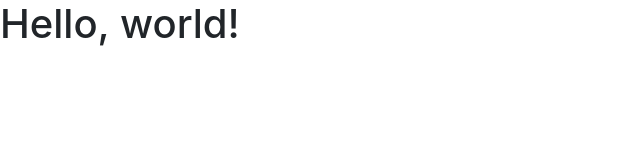
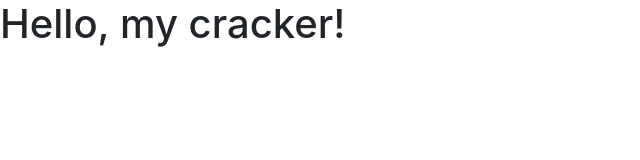
Before and after one commit to nicholas-md/andre-website, a plain HTML site: page index.html in a window 1280 px wide. Shown: the whole page, without its empty margins (0-640 px from the left). Drawn offline with nearby package versions, Linux system fonts and the light colour scheme.

Commit message:
Update index.html

```diff
--- a/index.html
+++ b/index.html
@@ -4,14 +4,15 @@
     <!-- Required meta tags -->
     <meta charset="utf-8">
     <meta name="viewport" content="width=device-width, initial-scale=1, shrink-to-fit=no">
+    <link rel="shortcut icon" href="http://example.com/favicon.ico" />
 
     <!-- Bootstrap CSS -->
     <link rel="stylesheet" href="https://maxcdn.bootstrapcdn.com/bootstrap/4.0.0/css/bootstrap.min.css" integrity="sha384-Gn5384xqQ1aoWXA+058RXPxPg6fy4IWvTNh0E263XmFcJlSAwiGgFAW/dAiS6JXm" crossorigin="anonymous">
 
-    <title>Hello, world!</title>
+    <title>Hello, my nigga!</title>
   </head>
   <body>
-    <h1>Hello, world!</h1>
+    <h1>Hello, my cracker!</h1>
 
     <!-- Optional JavaScript -->
     <!-- jQuery first, then Popper.js, then Bootstrap JS -->
```
